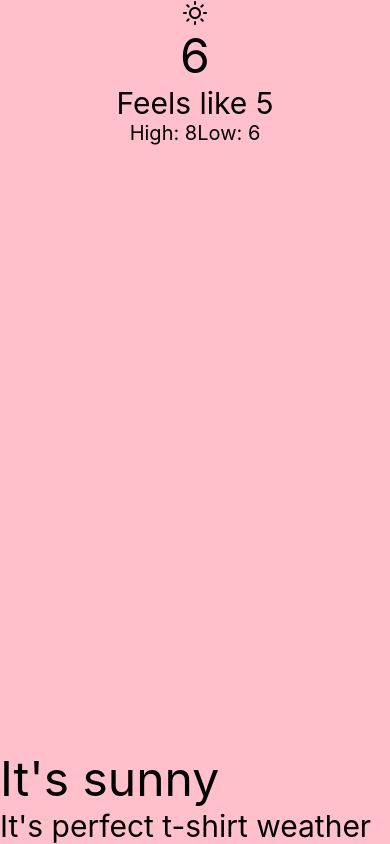
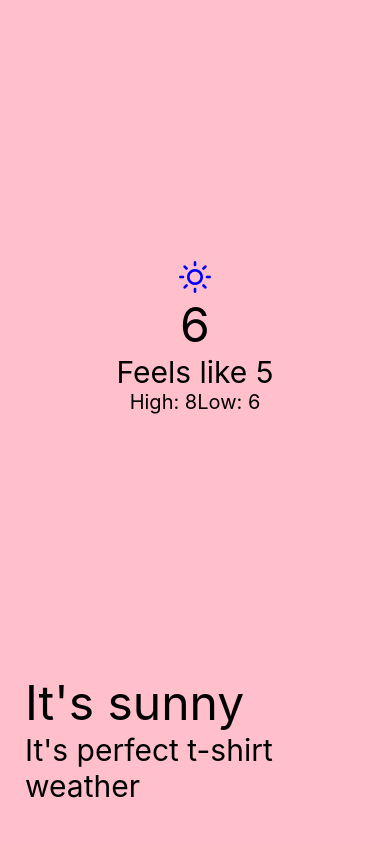
Before and after one commit to Inoansta/Weather-App, a React Native app in the folder AwesomeProject/: screen / in a window 390 px wide. Built offline with nearby package versions, Linux system fonts and the light colour scheme.

Commit message:
react-native-vector-icons installed
Had suffered with installing, but solved.
starting to dive into it

```diff
--- a/AwesomeProject/App.tsx
+++ b/AwesomeProject/App.tsx
@@ -1,68 +1,18 @@
-/**
- * Sample React Native App
- * https://github.com/facebook/react-native
- *
- * @format
- */
+import React from "react";
+import {View, StyleSheet} from "react-native";
+import CurrentWeather from './src/components/CurrentWeather'
 
-import React from "react";
-import { Feather } from '@expo/vector-icons';
-import {View, Text, SafeAreaView, StyleSheet} from 'react-native'
-
-const App =()=>{
+const App = ()=>{
   return (
-    <SafeAreaView style={styles.wrapper}>
-      <View style={styles.container}>
-      <Feather name="sun" size={24} color="black" />
-        <Text style={styles.temp}>6</Text>
-        <Text style={styles.feels}>Feels like 5</Text>
-        <View style={styles.highLowWrapper}>
-          <Text style={styles.highLow}>High: 8</Text>
-          <Text style={styles.highLow}>Low: 6</Text>
-        </View>
-        </View>
-        <View style={styles.bodyWrapper}>
-          <Text style={styles.description}>It's sunny</Text>
-          <Text style={styles.message}>It's perfect t-shirt weather</Text>
-        </View>
-
-    </SafeAreaView>
+    <View style={styles.container}>
+      <CurrentWeather/>
+    </View>
   )
 }
 
 const styles = StyleSheet.create({
-  wrapper:{
-    backgroundColor: 'pink',
+  container:{
     flex:1
-  },
-  container:{
-    flex:1,
-    alignItems: 'center'
-  },
-  temp:{
-    color: 'black',
-    fontSize: 48
-  },
-  feels:{
-    fontSize: 30,
-    color: 'black'
-  },
-  highLow:{
-    color:'black',
-    fontSize: 20
-  },
-  highLowWrapper:{
-    flexDirection: 'row'
-  },
-  bodyWrapper:{
-    justifyContent: 'flex-end',
-    alignItems: 'flex-start'
-  },
-  description:{
-    fontSize: 48
-  },
-  message:{
-    fontSize: 30
   }
 })
 
--- a/AwesomeProject/package.json
+++ b/AwesomeProject/package.json
@@ -24,6 +24,7 @@
     "@react-native/metro-config": "0.73.5",
     "@react-native/typescript-config": "0.73.1",
     "@types/react": "^18.2.6",
+    "@types/react-native-vector-icons": "^6.4.18",
     "@types/react-test-renderer": "^18.0.0",
     "babel-jest": "^29.6.3",
     "eslint": "^8.19.0",
--- /dev/null
+++ b/AwesomeProject/src/components/CurrentWeather.js
@@ -0,0 +1,65 @@
+import React from "react";
+import Icon from 'react-native-vector-icons/Feather';
+import {View, Text, SafeAreaView, StyleSheet} from 'react-native'
+
+const CurrentWeather =()=>{
+  return (
+    <SafeAreaView style={styles.wrapper}>
+      <View style={styles.container}>
+      <Icon name="sun" size={32} color="blue" />
+        <Text style={styles.temp}>6</Text>
+        <Text style={styles.feels}>Feels like 5</Text>
+        <View style={styles.highLowWrapper}>
+          <Text style={styles.highLow}>High: 8</Text>
+          <Text style={styles.highLow}>Low: 6</Text>
+        </View>
+        </View>
+        <View style={styles.bodyWrapper}>
+          <Text style={styles.description}>It's sunny</Text>
+          <Text style={styles.message}>It's perfect t-shirt weather</Text>
+        </View>
+
+    </SafeAreaView>
+  )
+}
+
+const styles = StyleSheet.create({
+  wrapper:{
+    backgroundColor: 'pink',
+    flex:1
+  },
+  container:{
+    flex:1,
+    alignItems: 'center',
+    justifyContent: 'center'
+  },
+  temp:{
+    color: 'black',
+    fontSize: 48
+  },
+  feels:{
+    fontSize: 30,
+    color: 'black'
+  },
+  highLow:{
+    color:'black',
+    fontSize: 20
+  },
+  highLowWrapper:{
+    flexDirection: 'row'
+  },
+  bodyWrapper:{
+    justifyContent: 'flex-end',
+    alignItems: 'flex-start',
+    paddingLeft: 25,
+    marginBottom: 40
+  },
+  description:{
+    fontSize: 48
+  },
+  message:{
+    fontSize: 30
+  }
+})
+
+export default CurrentWeather
```
Also changed, not shown: 4 other files (tests, documents, lock files or other folders).
